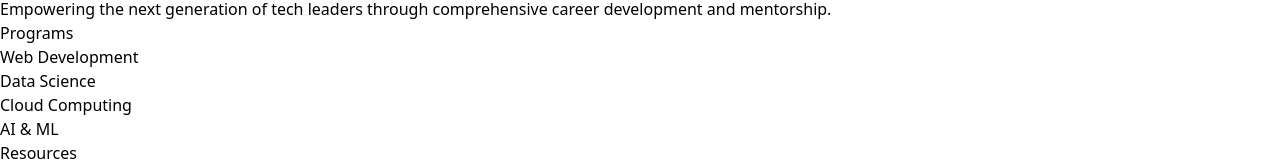
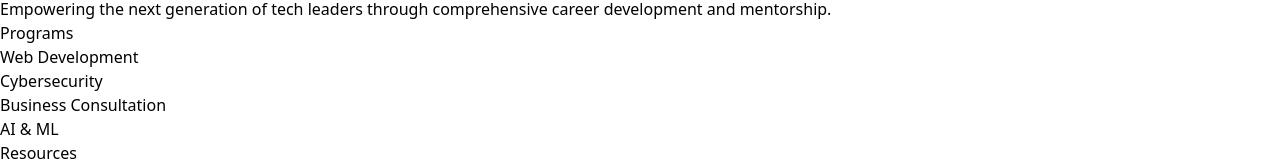
Before and after one commit to Iyiola2dev/project, a React (Vite) app: page / in a window 1280 px wide. Shown: the part 2679-2845 px from the top of the page. Built offline with nearby package versions, Linux system fonts and the light colour scheme.

Commit message:
feat: Update footer programs list to include Cybersecurity and Business Consultation

```diff
--- a/src/components/Footer.jsx
+++ b/src/components/Footer.jsx
@@ -11,8 +11,8 @@ const Footer = () => {
             <h4 className="text-lg font-semibold text-white mb-4">Programs</h4>
             <ul className="space-y-2">
               <li><a href="#" className="hover:text-white transition-colors">Web Development</a></li>
-              <li><a href="#" className="hover:text-white transition-colors">Data Science</a></li>
-              <li><a href="#" className="hover:text-white transition-colors">Cloud Computing</a></li>
+              <li><a href="#" className="hover:text-white transition-colors">Cybersecurity</a></li>
+              <li><a href="#" className="hover:text-white transition-colors">Business Consultation</a></li>
               <li><a href="#" className="hover:text-white transition-colors">AI & ML</a></li>
             </ul>
           </div>
```
